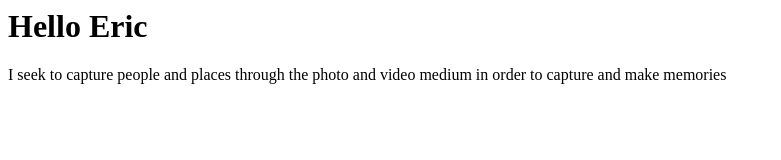
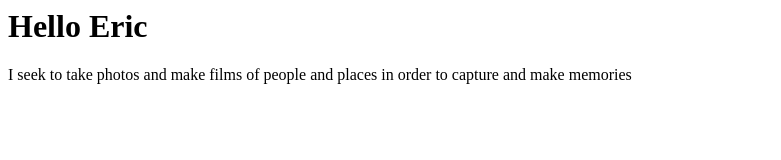
Before and after one commit to eric-maloney/EricMaloney, a plain HTML site: page index.html in a window 1280 px wide. Shown: the whole page, without its empty margins (0-781 px from the left). Drawn offline with Linux system fonts and the light colour scheme.

Commit message:
third post (cause)

```diff
--- a/index.html
+++ b/index.html
@@ -3,6 +3,6 @@
 
 <h1>Hello Eric</h1>
 
-<p> I seek to capture people and places through the photo and video medium in order to capture and make memories</p>
+<p> I seek to take photos and make films of people and places in order to capture and make memories</p>
 </body>
 </html>
```
